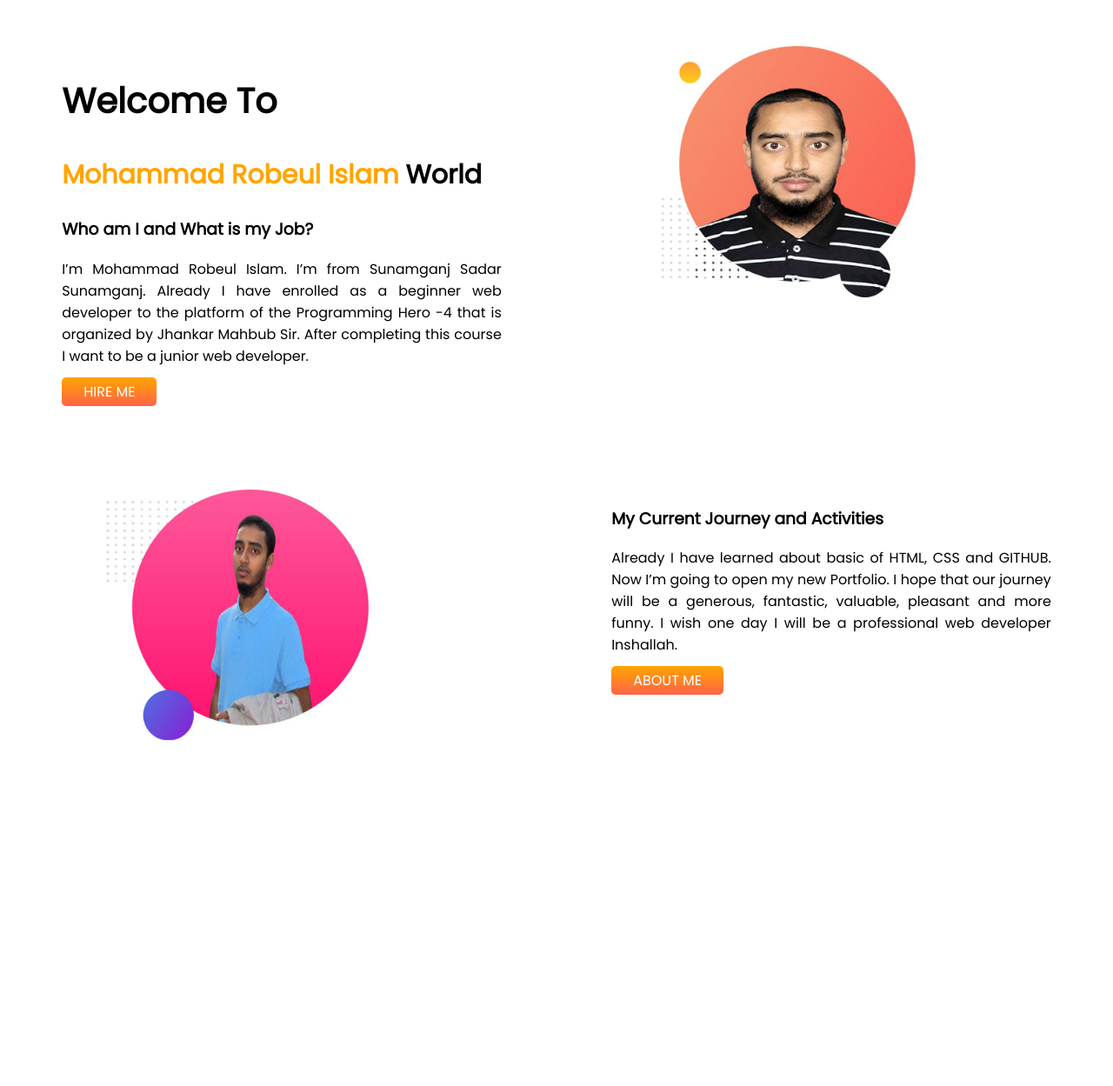
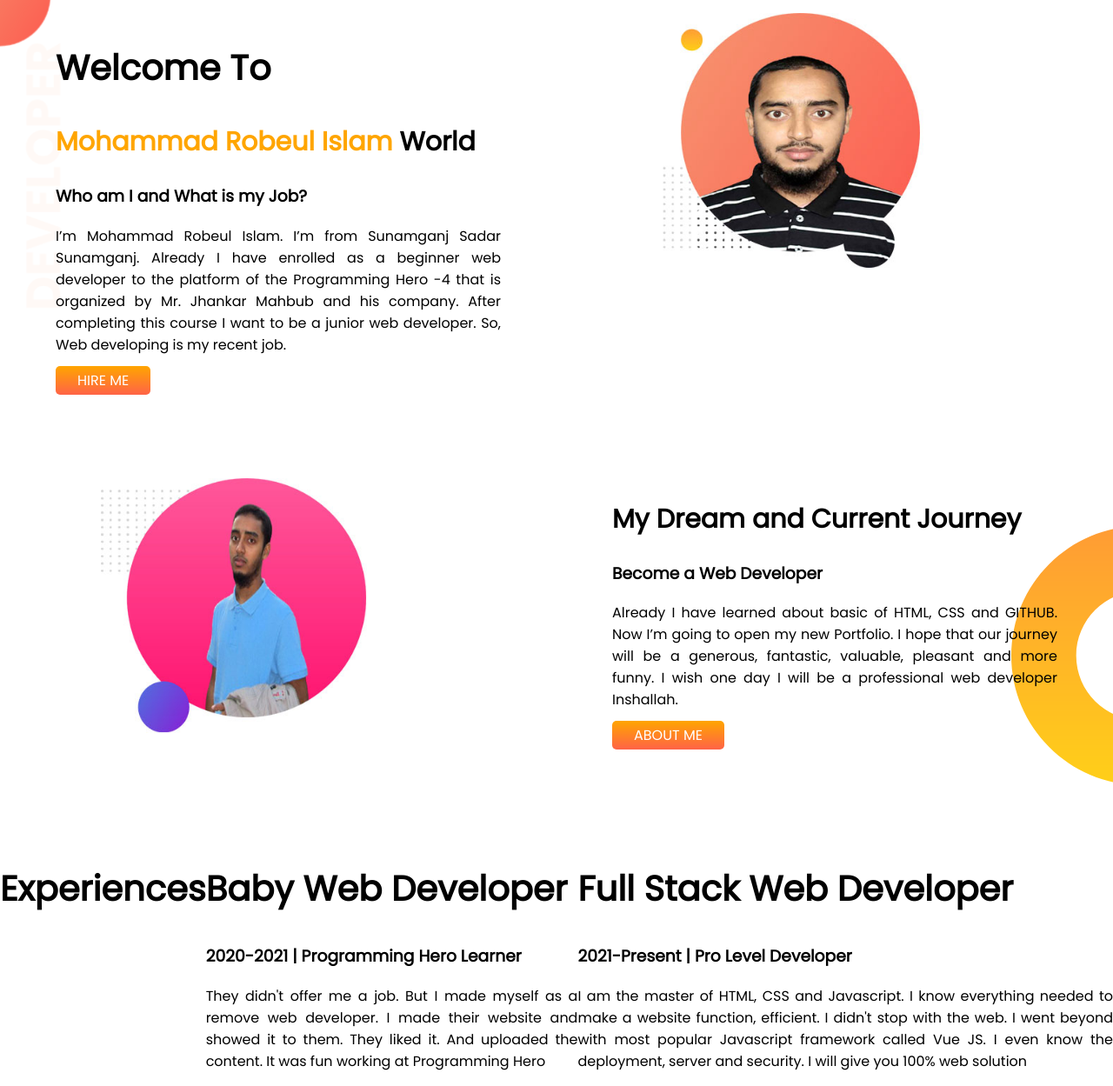
Before and after one commit to MROBEUL/new-developer-portfolio, a plain HTML site: page index.html in a window 1280 px wide. Shown: the part 5-1254 px from the top of the page at 87% size. Before the commit the page ends 972 px from the top, so only its background shows below. Drawn offline with Linux system fonts and the light colour scheme.

Commit message:
header and middle ok

```diff
--- a/index.html
+++ b/index.html
@@ -11,13 +11,13 @@
     <link rel="stylesheet" href="style.css">
 </head>
 <body>
-    <section >
+    <section class="top-banner">
         <div class="header-part">
             <h1>Welcome To </h1>
             <h2><span>Mohammad Robeul Islam</span> World </h2>
             <h3>Who am I and What is my Job?</h3>
             <p>
-                I’m Mohammad Robeul Islam. I’m from Sunamganj Sadar Sunamganj. Already I have enrolled as a beginner web developer to the platform of the Programming Hero -4 that is organized by Jhankar Mahbub Sir. After completing this course I want to be a junior web developer.
+                I’m Mohammad Robeul Islam. I’m from Sunamganj Sadar Sunamganj. Already I have enrolled as a beginner web developer to the platform of the Programming Hero -4 that is organized by Mr. Jhankar Mahbub and his company. After completing this course I want to be a junior web developer. So, Web developing is my recent job.
             </p>
             <a id="link" target="_blank" href="https://github.com/MROBEUL"> HIRE ME </a>
         </div>
@@ -26,18 +26,36 @@
         </div>
     </section>
 
-    <section >
+    <section class="middle-banner">
         <div class="middle-part">
             <img src="pictures/my-bg-pic3.jpg" alt=" my photo">
         </div>
         <div class="middle-part">
-            <h3>My Current Journey and Activities </h3>
+            <h2>My Dream and Current Journey</h2>
+            <h3>Become a Web Developer</h3>
              <p>
                  Already I have learned about basic of HTML, CSS and GITHUB. Now I’m going to open my new Portfolio. I hope that our journey will be a generous, fantastic, valuable, pleasant and more funny. I wish one day I will be a professional web developer Inshallah.
             </p>
             <a id="link" target="_blank" href="https://www.facebook.com/rabeul.islam/"> ABOUT ME </a>
         </div>
     </section>
+    <section class="lower-part">
+        <div>
+            <h1>Experiences</h1>
+        </div>
+        <div class="lower-left">
+            <h1>Baby Web Developer</h1>
+            <h3>2020-2021 | Programming Hero Learner</h3>
+            <p>They didn't offer me a job. But I made myself as a remove web developer. I made their website and showed it to them. They liked it. And uploaded the content. It was fun working at Programming Hero
+            </p>
+        </div>
+        <div class="lower-right">
+            <h1>Full Stack Web Developer</h1>
+            <h3>2021-Present | Pro Level Developer</h3>
+            <p>I am the master of HTML, CSS and Javascript. I know everything needed to make a website function, efficient. I didn't stop with the web. I went beyond with most popular Javascript framework called Vue JS. I even know the deployment, server and security. I will give you 100% web solution
+            </p>
+        </div>
+    </section>
 
 
 </body>
--- a/style.css
+++ b/style.css
@@ -1,6 +1,7 @@
 body{
     font-family: 'Poppins', sans-serif;
     padding: 0;
+    margin: 0;
 }
 h1{
     font-size: 40px;
@@ -25,11 +26,15 @@ span{
 section{
     display: flex;
 }
+.top-banner{
+    background-image: url(pictures/top-banner.png);
+    background-repeat: no-repeat;
+}
 .header-part{
     width: 50%;
     padding-left: 5%;
     padding-right: 5%;
-    padding-top: 50px;
+    padding-top: 20px;
     padding-bottom: 100px;
 }
 .header-part img{
@@ -41,6 +46,11 @@ section{
     padding-right: 5%;
     padding-bottom: 100px;
 }
+.middle-banner{
+    background-image: url(pictures/dream-bg.png);
+    background-repeat: no-repeat;
+    background-position: right;
+}
 .middle-part img{
     width: 80%;
 
```
Also changed, not shown: pictures/dream-bg.png (added), pictures/exp-bg.png (added), pictures/top-banner.png (added).
